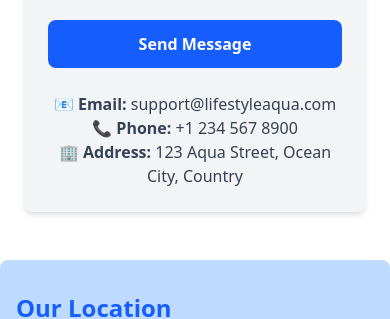
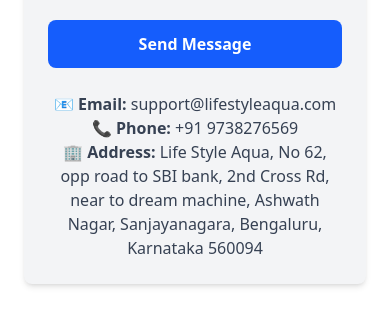
Before and after one commit to V-M-B/life-style-aqua, a React (Vite) app in the folder Front-end/: page /faq-contact in a window 390 px wide. Shown: the part 1054-1373 px from the top of the page. Built offline with nearby package versions, Linux system fonts and the light colour scheme.

Commit message:
update contact information in FAQ page; change phone number and address details

```diff
--- a/Front-end/src/pages/faq.tsx
+++ b/Front-end/src/pages/faq.tsx
@@ -65,8 +65,8 @@
           {/* Contact Info */}
           <div className="mt-6 text-center text-gray-700">
             <p>📧 <strong>Email:</strong> support@lifestyleaqua.com</p>
-            <p>📞 <strong>Phone:</strong> +1 234 567 8900</p>
-            <p>🏢 <strong>Address:</strong> 123 Aqua Street, Ocean City, Country</p>
+            <p>📞 <strong>Phone:</strong> +91 9738276569</p>
+            <p>🏢 <strong>Address:</strong> Life Style Aqua, No 62, opp road to SBI bank, 2nd Cross Rd, near to dream machine, Ashwath Nagar, Sanjayanagara, Bengaluru, Karnataka 560094</p>
           </div>
         </div>
       </section>
```
